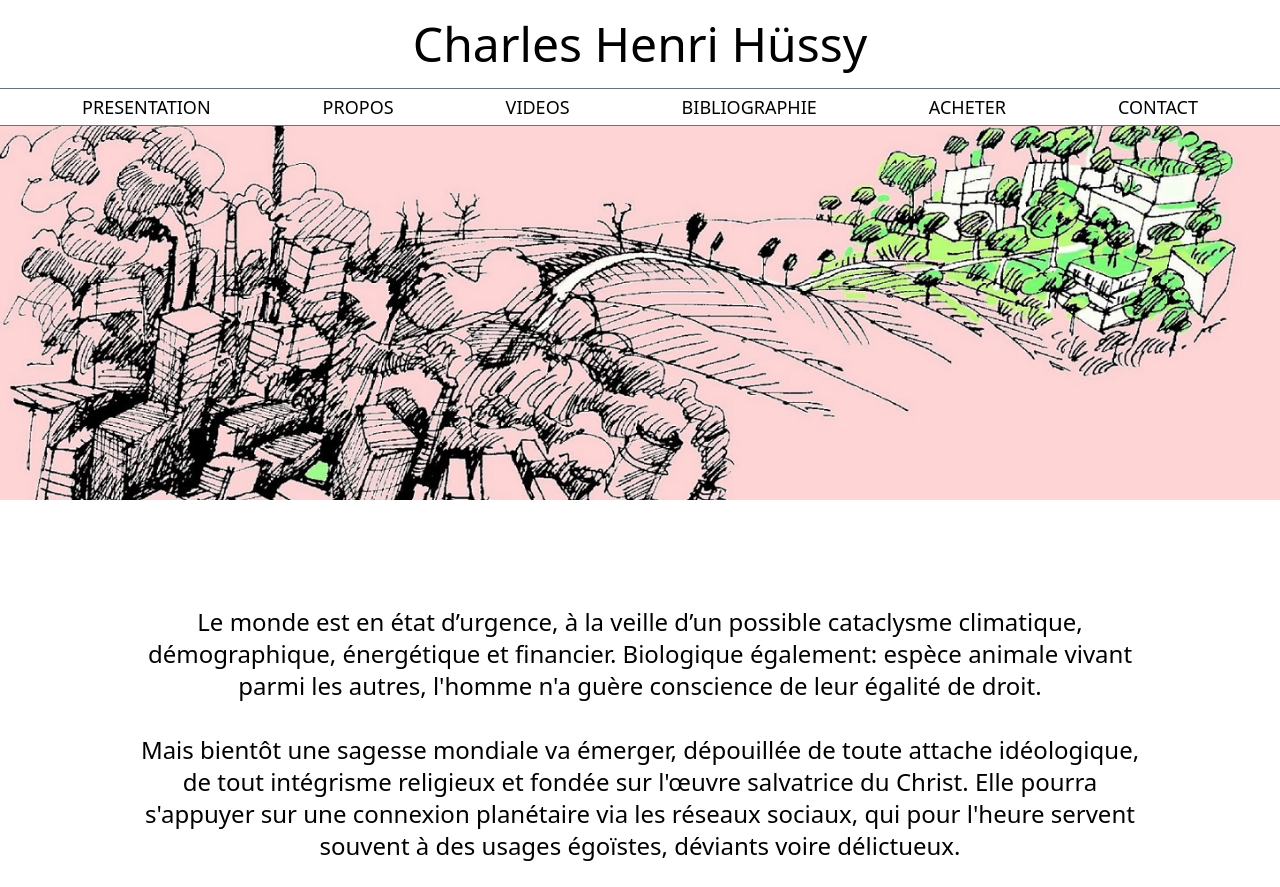
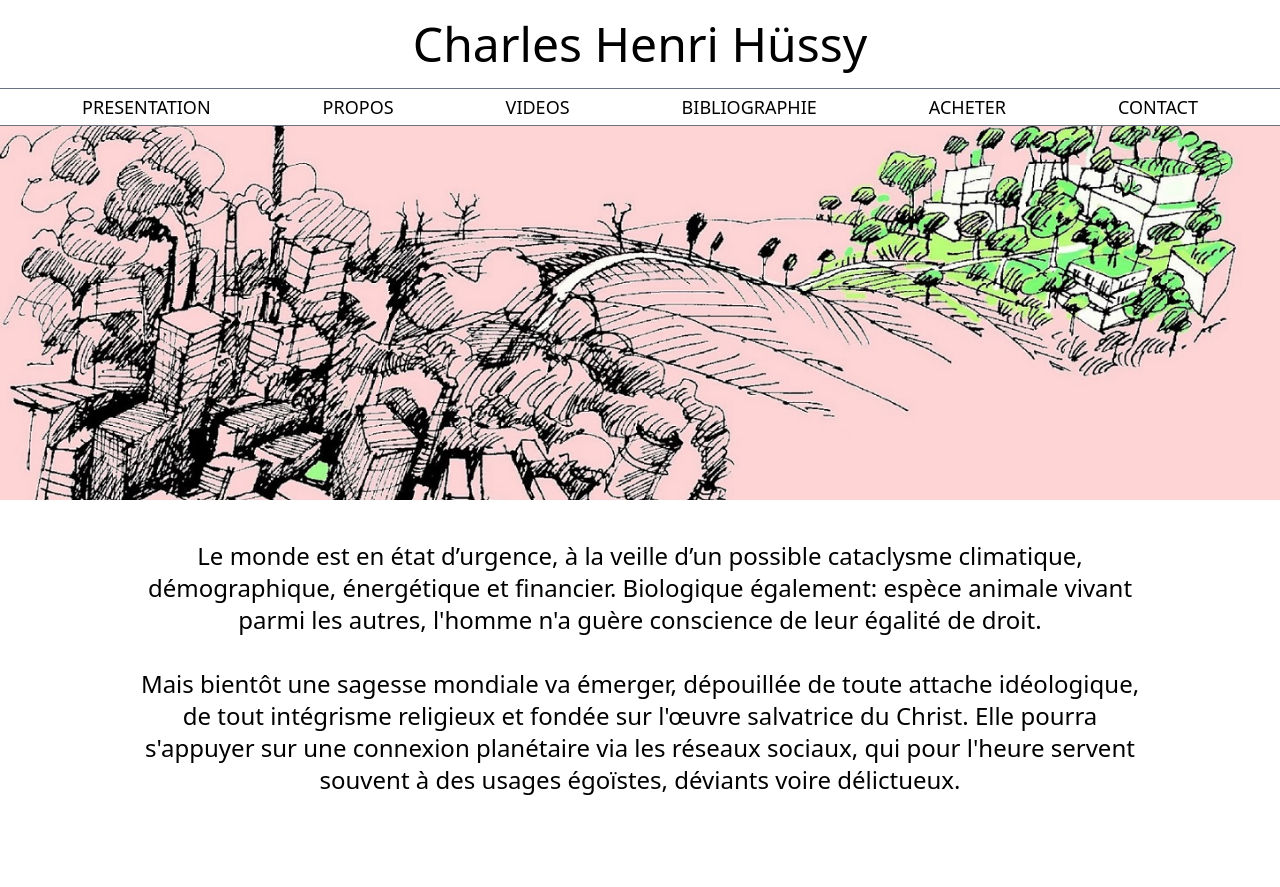
Before and after one commit to MountainEnjoyer/CharlesHussy, a React (Vite) app: page / in a window 1280 px wide. After the commit the page ends 822 px from the top, so only its background shows below. Built offline with nearby package versions, Linux system fonts and the light colour scheme.

Commit message:
contact parfaitement finis

```diff
--- a/src/components/Contact.tsx
+++ b/src/components/Contact.tsx
@@ -8,9 +8,9 @@ function Contact() {
 
     const sendEmail = (e) => {
         e.preventDefault();
-        emailjs.sendForm("service_yogarwd", "template_mcqn33x", form.current, "DwT7fucKEcpiVKRYi").then(
+        emailjs.sendForm("service_z0gy6ef", "template_mcqn33x", form.current, "DwT7fucKEcpiVKRYi").then(
             () => {
-                emailjs.sendForm("service_yogarwd", "template_xm9x4xj", form.current, "DwT7fucKEcpiVKRYi")
+                emailjs.sendForm("service_z0gy6ef", "template_xm9x4xj", form.current, "DwT7fucKEcpiVKRYi")
                 alert("Message envoyé avec succès, vous trouverez dans votre boite mail une confirmation.");
                 form.current.reset();
             },
--- a/src/components/Presentation.tsx
+++ b/src/components/Presentation.tsx
@@ -7,7 +7,7 @@ function Presentation() {
     <>
       <div className='relative'>
         <img src={hero} className='block mt-[0.1px] w-screen '></img>
-          <p className='text-[12px] sm:text-sm md:text-md lg:text-lg xl:text-2xl items-center w-[80%] pt-[10vh] mt-[2%] mb-[2%] m-auto  '>
+          <p className='text-[12px] sm:text-sm md:text-md lg:text-lg xl:text-2xl 2xl:text-4xl items-center w-[80%] pt-[5vh] mb-[2%] m-auto  '>
             Le monde est en état d’urgence, à la veille d’un possible cataclysme climatique, démographique, énergétique et financier. Biologique
         également: espèce animale vivant parmi les autres, l'homme n'a guère conscience de leur égalité de droit. <br/><br/>Mais bientôt une sagesse mondiale va émerger, dépouillée de toute attache idéologique, de tout intégrisme religieux et fondée sur l'œuvre salvatrice du Christ. Elle pourra s'appuyer sur une connexion planétaire via les réseaux sociaux, qui pour l'heure servent souvent à des usages égoïstes, déviants voire délictueux.
           </p>
--- a/src/components/Propos.tsx
+++ b/src/components/Propos.tsx
@@ -4,7 +4,7 @@ import profile from "../assets/profile.jpg"
 function Propos() {
     return (
         <>
-            <p className='w-[80%] text-[12px] sm:text-sm md:text-md lg:text-lg xl:text-2xl  h-[25%] mx-auto mt-[1%] text-black wrap'>
+            <p className='w-[70%] text-[12px] sm:text-sm md:text-md lg:text-lg xl:text-2xl 2xl:text-4xl h-[25%] mx-auto mt-[1%] mb-[2%] text-black wrap'>
                 Charles Henri Hüssy, 84 ans, est professeur honoraire de l'université de Genève. Il a obtenu une licence en théologie, en sociologie, en géographie, puis un doctorat de géographie. Il a été Directeur d’un Centre Universitaire d’Écologie Humaine.
             </p>
             <img src={profile} className=' h-[30%] w-[20%] m-auto mt-[1%] mb-0 pt-0'></img>
```
